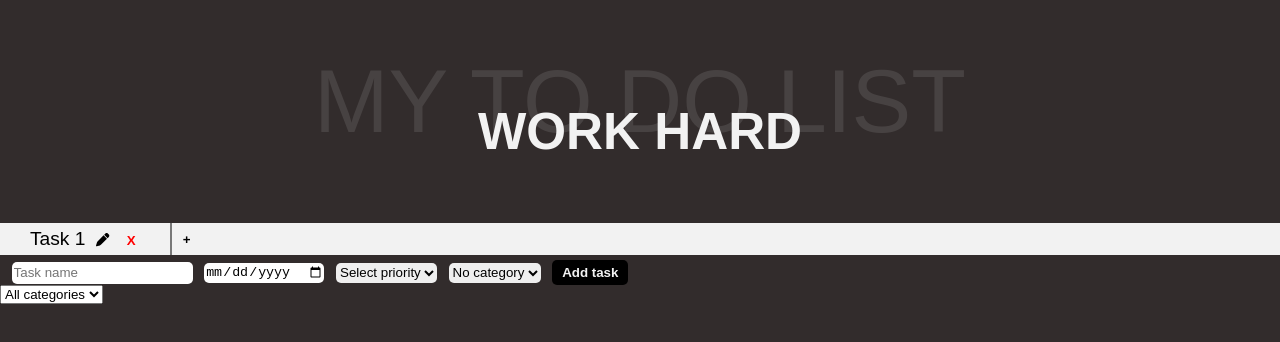
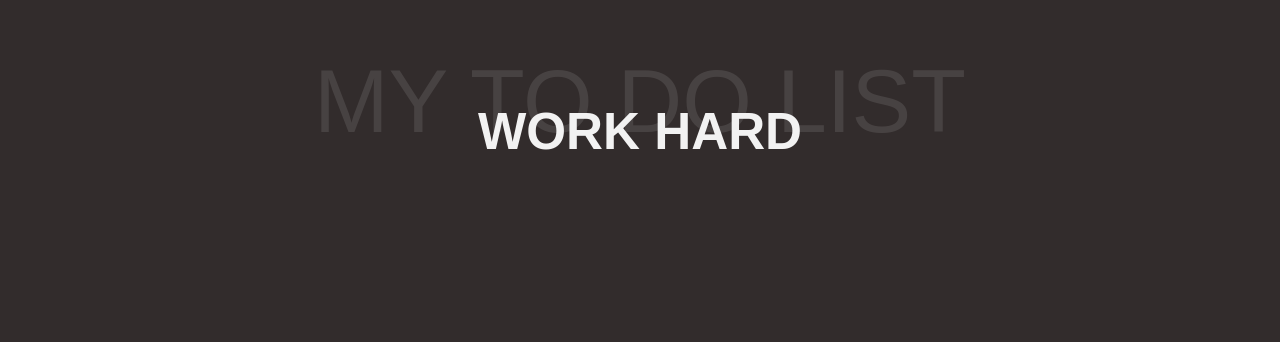
Before and after one commit to JayAlls/todo_react, a React (Vite) app in the folder mytodo/: page / in a window 1280 px wide. Shown: the top 342 px of the page. Built offline with nearby package versions, Linux system fonts and the light colour scheme.

Commit message:
Delete TodoList - Recommencement

```diff
--- a/mytodo/src/App.jsx
+++ b/mytodo/src/App.jsx
@@ -1,35 +1,14 @@
 import './App.scss';
 import Title from './component/Title/Title';
-import CategoryBar from './component/CategoryBar/CategoryBar';
 import TodoList from './component/TodoList/TodoList';
 
 import { useState } from 'react';
 
 function App() {
-  const [categories, setCategories] = useState(["Task 1"]);
-  const [tasks , setTasks] = useState([]);
-
-  const addCategory = (category) => {
-    setCategories([...categories, category]);
-  };
-
-  const deleteCategory = (index) => {
-    const newCategories = [...categories];
-    newCategories.splice(index, 1);
-    setCategories(newCategories);
-  };
-
-  const editCategory = (index, newCategory) => {
-    const newCategories = [...categories];
-    newCategories[index] = newCategory;
-    setCategories(newCategories);
-  };
 
   return (
     <div className="App">
       <Title />
-      <CategoryBar categories={categories} addCategory={addCategory} deleteCategory={deleteCategory} editCategory={editCategory} />
-      <TodoList tasks={tasks} setTasks={setTasks} categories={categories} />
     </div>
   );
 }
--- a/mytodo/src/component/CategoryBar/CategoryBar.jsx
+++ /dev/null
@@ -1,57 +0,0 @@
-import "./style.scss";
-import { useState } from "react";
-import { FontAwesomeIcon } from '@fortawesome/react-fontawesome'
-import { faPen } from '@fortawesome/free-solid-svg-icons'
-
-function CategoryBar({ categories, addCategory, deleteCategory, editCategory }) {
-  const [editing, setEditing] = useState(false);
-  const [newCategory, setNewCategory] = useState("");
-
-  const handleAddCategory = () => {
-    addCategory(newCategory);
-    setNewCategory("");
-    setEditing(false);
-  };
-
-  const handleEditCategory = (index) => {
-    editCategory(index, newCategory);
-    setNewCategory("");
-    setEditing(false);
-  };
-
-  return (
-    <div className="category-bar">
-      {categories.map((category, index) => (
-        <div className="category" key={index}>
-          {editing === index ? (
-            <>
-              <input type="text" value={newCategory} onChange={(e) => setNewCategory(e.target.value)} />
-              <button onClick={() => handleEditCategory(index)}>Save</button>
-              <button onClick={() => setEditing(false)} style={{color: "red"}}>X</button>
-            </>
-          ) : (
-            <>
-              {category}
-              <button onClick={() => setEditing(index)}><FontAwesomeIcon icon={faPen}/></button>
-              <button onClick={() => deleteCategory(index)} style={{color: "red"}}>X</button>
-            </>
-          )}
-        </div>
-      ))}
-      <div className="category-edit">
-        {editing === "new" ? (
-          <>
-            <input type="text" value={newCategory} onChange={(e) => setNewCategory(e.target.value)} />
-            <button onClick={handleAddCategory}>Add</button>
-            <button onClick={() => setEditing(false)} style={{color: "red"}}>X</button>
-          </>
-        ) : (
-          <button onClick={() => setEditing("new")}>+</button>
-        )}
-      </div>
-    </div>
-  );
-}
-
-
-  export default CategoryBar
--- a/mytodo/src/component/CategoryBar/style.scss
+++ /dev/null
@@ -1,60 +0,0 @@
-.category-bar {
-    position: relative;
-    display: flex;
-    align-items: center;
-    width: 100%;
-    height: auto;
-    min-height: 30px;
-    margin-top: 120px;
-    background-color: #f2f2f2;
-
-    .category {
-        cursor: pointer;
-        padding: 5px 30px;
-        color: #000;
-        transition: all 0.3s ease-in-out;
-        position: relative;
-        font-size: 1.5vw;
-
-        &::before {
-            content: "";
-            display: block;
-            height: 100%;
-            width: 2px;
-            background-color: rgba($color: #000000, $alpha: 0.5);
-            position: absolute;
-            top: 0;
-            right: 0;
-        }
-
-        &:hover {
-            color: #f2f2f2;
-            background-color: rgba($color: #000000, $alpha: 0.5);
-        }
-        button {
-            cursor: pointer;
-            background-color: transparent;
-            border: none;
-            margin-left: 5px;
-            font-weight: bold;
-
-        }
-    }
-
-    .category-edit {
-        display: flex;
-        justify-content: space-between;
-        align-items: center;
-
-        button, input {
-            margin-left: 5px;
-        }
-
-        button {
-            cursor: pointer;
-            background-color: transparent;
-            border: none;
-            font-weight: bold;
-        }
-    }
-}
--- a/mytodo/src/component/Task/Task.jsx
+++ /dev/null
@@ -1,18 +0,0 @@
-import React from 'react';
-import './style.scss';
-
-function Task({ id, name, dueDate, priority, deleteTask, categories }) {
-    return (
-      <li key={id}>
-        <input type="checkbox" />
-        <span>{name}</span>
-        <span>{dueDate}</span>
-        <span>{priority}</span>
-        <span>{categories}</span>
-        <button onClick={() => deleteTask(id)}>X</button>
-      </li>
-    );
-  }
-
-
-export default Task;
--- a/mytodo/src/component/Task/style.scss
+++ /dev/null
@@ -1,31 +0,0 @@
-li {
-    list-style-type: none;
-    width: 100%;
-    height: auto;
-    display: flex;
-    align-items: center;
-    border-bottom: 1px solid rgba($color: #f2f2f2, $alpha: 0.5);
-
-    span {
-        width: 25%;
-        height: auto;
-        border-right: 1px solid rgba($color: #f2f2f2, $alpha: 0.5);
-        padding: 10px;
-        text-align: center;
-    }
-
-    button {
-        cursor: pointer;
-        padding: 5px 10px;
-        background-color: rgb(180, 11, 11);
-        border: none;
-        border-radius: 5px;
-        color: #f2f2f2;
-        font-weight: bold;
-        margin: 0 auto;
-    }
-
-    input {
-        margin-right: 20px;
-    }
-}
--- a/mytodo/src/component/TaskForm/TaskForm.jsx
+++ /dev/null
@@ -1,55 +0,0 @@
-import React, { useState } from 'react';
-import "./style.scss";
-
-function TaskForm({ handleAddTask, categories }) {
-  const [name, setName] = useState('');
-  const [dueDate, setDueDate] = useState('');
-  const [priority, setPriority] = useState('');
-  const [category, setCategory] = useState('');
-
-
-  // Add task to tasklist
-  const handleSubmit = (e) => {
-    e.preventDefault();
-    handleAddTask({ name, dueDate, priority, category });
-    setName('');
-    setDueDate('');
-    setPriority('');
-    setCategory('');
-  };
-
-  return (
-    <form onSubmit={handleSubmit}>
-      <input
-        type="text"
-        placeholder="Task name"
-        value={name}
-        onChange={(e) => setName(e.target.value)}
-      />
-      <input
-        type="date"
-        placeholder="Due date"
-        value={dueDate}
-        onChange={(e) => setDueDate(e.target.value)}
-      />
-      <select value={priority} onChange={(e) => setPriority(e.target.value)}>
-        <option value="">Select priority</option>
-        <option value="low">Low</option>
-        <option value="medium">Medium</option>
-        <option value="high">High</option>
-      </select>
-
-      <select value={category} onChange={(e) => setCategory(e.target.value)}>
-        <option value="">No category</option>
-        {categories.map((category) => (
-          <option key={category} value={category}>
-            {category}
-          </option>
-        ))}
-      </select>
-      <button type="submit">Add task</button>
-    </form>
-  );
-}
-
-export default TaskForm;
--- a/mytodo/src/component/TaskForm/style.scss
+++ /dev/null
@@ -1,29 +0,0 @@
-form {
-    margin-top: 5px;
-    width: 50%;
-    display: flex;
-    align-items: center;
-    justify-content: space-evenly;
-
-    input, select {
-        height: 20px;
-        border: none;
-        border-radius: 5px;
-    }
-
-    button {
-        cursor: pointer;
-        background-color: #000;
-        color: #f2f2f2;
-        border: none;
-        padding: 5px 10px;
-        border-radius: 5px;
-        font-weight: bold;
-        transition: all 0.3s ease;
-
-        &:hover {
-            transform: scale(0.95);
-        }
-    }
-
-}
--- a/mytodo/src/component/TaskList/TaskList.jsx
+++ /dev/null
@@ -1,23 +0,0 @@
-import React from 'react';
-import Task from '../Task/Task';
-import "./style.scss";
-
-
-function TaskList({ tasks, deleteTask }) {
-  return (
-    <div className='tasklist'>
-      {tasks.map((task) => (
-        <Task
-        key={task.id}
-        id={task.id}
-        name={task.name}
-        dueDate={task.dueDate}
-        priority={task.priority}
-        categories={task.category}
-        deleteTask={deleteTask}/>
-      ))}
-    </div>
-  );
-}
-
-export default TaskList;
--- a/mytodo/src/component/TaskList/style.scss
+++ /dev/null
@@ -1,5 +0,0 @@
-.tasklist {
-    width: 100%;
-    height: auto;
-    margin-top: 30px;
-}
--- a/mytodo/src/component/TodoList/TodoList.jsx
+++ /dev/null
@@ -1,46 +0,0 @@
-import React, { useState } from "react";
-import TaskList from "../TaskList/TaskList";
-import TaskForm from "../TaskForm/TaskForm";
-import { v4 as uuidv4 } from 'uuid';
-
-function TodoList({ categories }) {
-  const [tasks, setTasks] = useState([]);
-  const [selectedCategory, setSelectedCategory] = useState('');
-
-
-  const addTask = (task) => {
-    const newTask = { ...task, id: uuidv4(), categories:[task.category] };
-    setTasks([...tasks, newTask]);
-  };
-
-  const deleteTask = (id) => {
-    setTasks(tasks.filter((task) => task.id !== id));
-  };
-
-  // On filtre les tâches en fonction de la catégorie sélectionnée
-  const filteredTasks = tasks.filter(task => {
-    if (selectedCategory === '') { // Si aucune catégorie sélectionnée, on renvoie toutes les tâches
-      return true;
-    } else {
-      return task.categories.includes(selectedCategory); // Sinon, on ne renvoie que les tâches de la catégorie sélectionnée
-    }
-  });
-
-  return (
-    <div>
-      <TaskForm handleAddTask={addTask} categories={categories} />
-      {/* On affiche une liste déroulante pour sélectionner la catégorie */}
-      <select value={selectedCategory} onChange={(e) => setSelectedCategory(e.target.value)}>
-        <option value="">All categories</option>
-        {categories.map((category) => (
-          <option key={category} value={category}>
-            {category}
-          </option>
-        ))}
-      </select>
-      <TaskList tasks={filteredTasks} deleteTask={deleteTask}  />
-    </div>
-  );
-}
-
-export default TodoList;
```
Also changed, not shown: mytodo/src/component/TodoList/style.scss (deleted).
